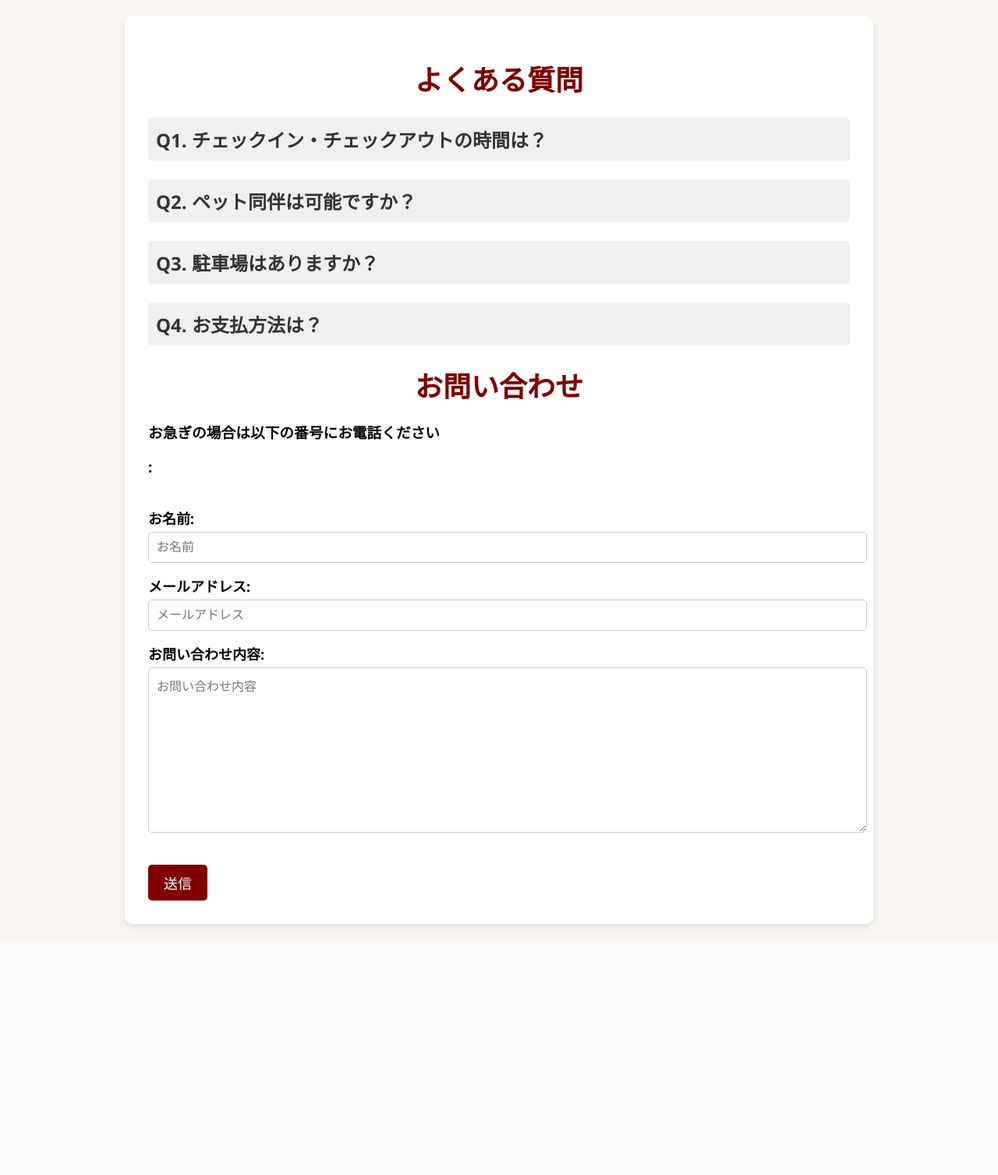
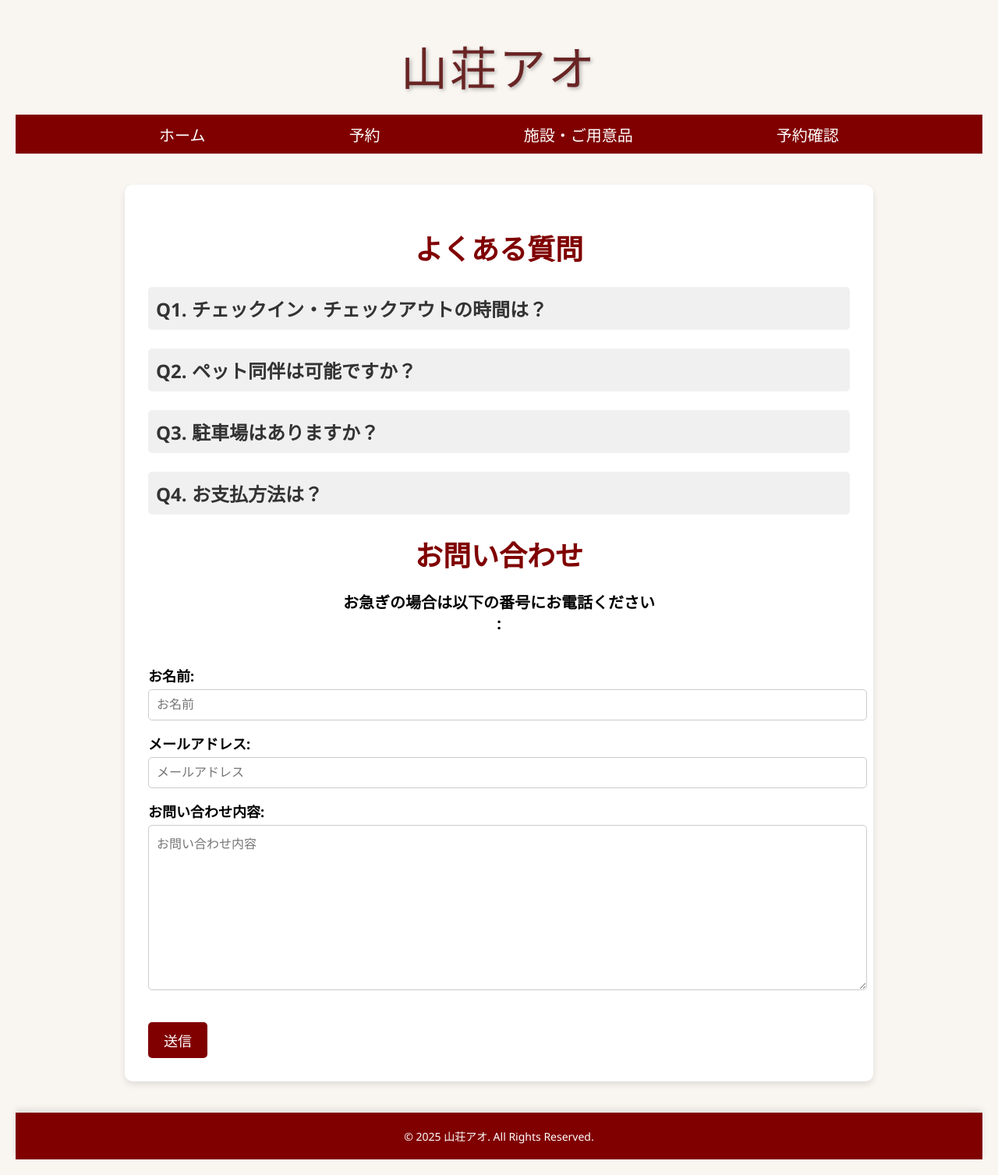
Before and after one commit to ibuzaru/Homepage-, a Django app: page /faq/ in a window 1280 px wide. Shown: the whole page at 78% size. Before the commit the page ends 1193 px from the top, so only its background shows below. Run offline with Django 5.2, Linux system fonts and the light colour scheme.

Commit message:
フォームの完成

```diff
--- a/ao/templates/ao/faq.html
+++ b/ao/templates/ao/faq.html
@@ -11,7 +11,50 @@
             margin: 0;
             padding: 20px;
         }
+        @import url('https://fonts.googleapis.com/css2?family=Playfair+Display:wght@700&display=swap');
 
+
+        a {
+            text-decoration: none;
+        }
+
+        .word1 {
+            font-size: 60px;
+            font-family: 'Playfair Display', serif;
+            color: #692424;
+            text-align: center;
+            margin-top: 20px;
+            text-shadow: 2px 2px 5px rgba(0, 0, 0, 0.3);
+            letter-spacing: 3px;
+        }
+        .rectatop {
+        margin-top: 20px;
+        width: 100%;
+        height: 50px;
+        background-color: #800000;
+        display: flex;
+        align-items: center;
+        justify-content: space-evenly;
+        }
+
+        .word2{
+        font-size: 20px;
+        color: white;
+        }
+
+        .word2:hover{
+            text-decoration: underline;
+        }
+
+
+        .rectatop a:hover {
+            background-color: #a83232;
+        }
+        @media (max-width: 600px) {
+            .word2, .word3, .word4 {
+                font-size: 16px; /* スマホ向けに文字サイズを調整 */
+            }
+        }
         .container {
             max-width: 900px;
             margin: 0 auto;
@@ -19,6 +62,7 @@
             padding: 30px;
             border-radius: 10px;
             box-shadow: 0 4px 8px rgba(0, 0, 0, 0.1);
+            margin-top: 40px;
         }
 
         h1 {
@@ -87,9 +131,38 @@
         .contact-form button:hover {
             background-color: #a83232;
         }
+        .word3{
+            font-size: 20px;
+            font-weight: bold;
+            justify-self: center;
+        }
+        .footer {
+            background-color: #800000;
+            color: white;
+            text-align: center;
+            padding: 20px 10px;
+            margin-top: 40px;
+            box-shadow: 0 -4px 8px rgba(0, 0, 0, 0.1);
+            font-size: 14px;
+        }
+
+        @media (max-width: 600px) {
+            .footer {
+                font-size: 12px; /* スマホではフォントを小さく */
+            }
+        }
+
     </style>
 </head>
 <body>
+    <div class="word1">山荘アオ</div>
+    <div class="rectatop">
+        <a href="{% url 'home' %}"><div class="word2">ホーム</div></a>
+        <a href="{% url 'resa' %}"><div class="word2">予約</div></a>
+        <a href="{% url 'rooms' %}"><div class="word2">施設・ご用意品</div></a>
+        <a href="{% url 'login' %}"><div class="word2">予約確認</div></a>
+    </div>
+
     <div class="container">
         <h1>よくある質問</h1>
 
@@ -114,8 +187,8 @@
         </div>
 
         <h1>お問い合わせ</h1>
-        <h3>お急ぎの場合は以下の番号にお電話ください</h3>
-        <h3>:</h3>
+        <div class="word3">お急ぎの場合は以下の番号にお電話ください</div>
+        <div class="word3">:</div>
         <form class="contact-form" method="post">
             {% csrf_token %}
             {{ form.as_p }}
@@ -125,7 +198,11 @@
         <p style="color: green;">お問い合わせが送信されました。ありがとうございます。</p>
         {% endif %}
     </div>
-
+    <footer class="footer">
+        <div class="footer-copyright">
+            &copy; 2025 山荘アオ. All Rights Reserved.
+        </div>
+    </footer>
     <script>
         document.querySelectorAll('.faq-item h3').forEach(item => {
             item.addEventListener('click', () => {
--- a/mysite/settings.py
+++ b/mysite/settings.py
@@ -17,9 +17,6 @@ import os
 
 # デフォルトのタイムゾーンを日本時間に設定
 TIME_ZONE = 'Asia/Tokyo'
-
-# もし使用するデータベースでのタイムゾーンのサポートを有効にしたい場合
-
 
 
 # Build paths inside the project like this: BASE_DIR / 'subdir'.
```
Also changed, not shown: ao/templates/ao/example.html (+15 -8 lines), ao/templates/ao/home.html (+25 -1 lines), ao/templates/ao/reservation.html (+29 -2 lines), ao/templates/ao/rooms.html (+24 -0 lines), db.sqlite3.
